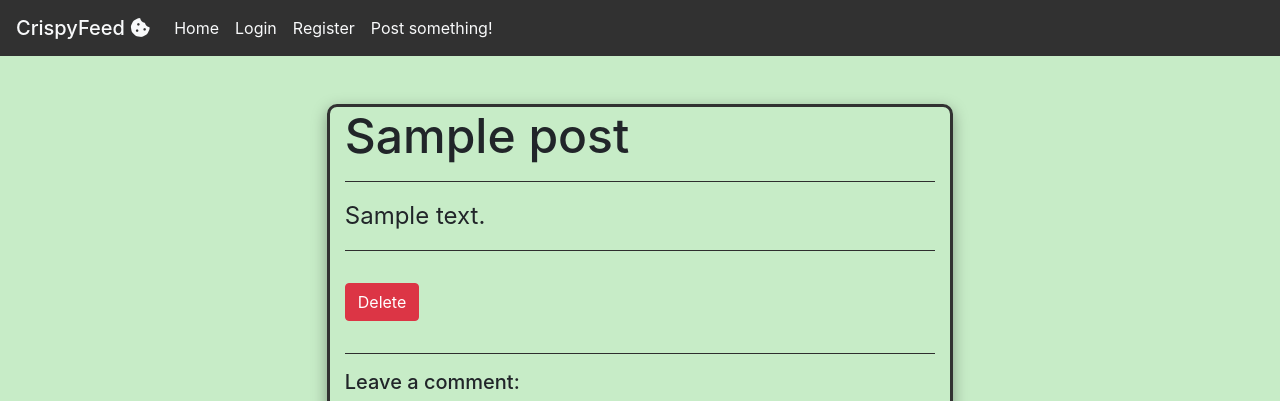
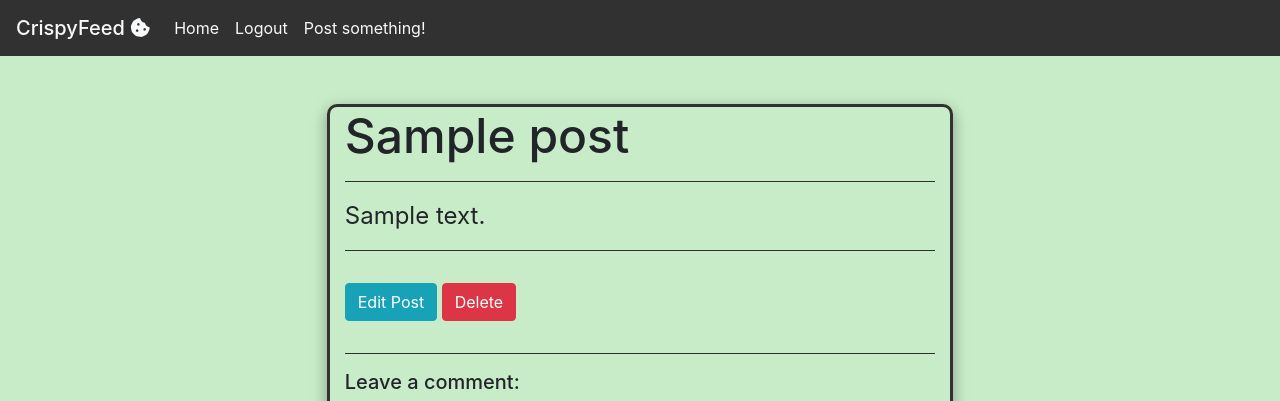
Before and after one commit to Vaugert/Crispy-feed, a Django app: page /post_details/1 in a window 1280 px wide. Shown: the top 401 px of the page. Run offline with Django 3.2, Linux system fonts and the light colour scheme; a user stored in the database is signed in; tables that the repository leaves empty hold one stand-in row (values such as "Sample post"); some libraries are stand-ins or nearby versions.

Commit message:
wire up sign in and register pages

```diff
--- a/CrispyFeed/settings.py
+++ b/CrispyFeed/settings.py
@@ -55,8 +55,8 @@ INSTALLED_APPS = [
 
 SITE_ID = 1
 
-LOGIN_REDIRECT = '/'
-LOGOUT_REDIRECT = '/'
+LOGIN_REDIRECT_URL = '/'
+LOGOUT_REDIRECT_URL = '/'
 
 CRISPY_TEMPLATES_PACK = 'bootstrap4'
 
--- a/feed/urls.py
+++ b/feed/urls.py
@@ -1,6 +1,7 @@
 from django.urls import path, include
 from . import views
 from .models import Post
+
 
 urlpatterns = [
     path('post_details/<int:pk>', views.post_details, name='post_details'),
--- a/feed/views.py
+++ b/feed/views.py
@@ -1,4 +1,5 @@
 from django.shortcuts import render, redirect, get_object_or_404
+from django.core.paginator import Paginator
 from .models import Post, Comment
 from .forms import CommentForm, PostForm
 
@@ -6,12 +7,12 @@ from .forms import CommentForm, PostForm
 def home_screen(request):
     """Home Screen View"""
     posts = Post.objects.all()
+    paginate = Paginator(posts, 6)
     context = {
         'posts': posts
 
         }
     return render(request, 'index.html', context)
-
 
 
 def post_details(request, pk):
@@ -60,5 +61,16 @@ def create_post(request):
 def edit_post(request, pk):
     post = get_object_or_404(Post, pk=pk)
     if request.user == post.author:
-      if request.method == 'POST':
         form = PostForm(request.POST, instance=post)
+        if request.method == 'POST':
+            return redirect('post_details')
+
+    context = {
+        'form': form
+    }
+
+    return render(request, 'posts/edit_post.html')
+
+
+def post_like(request, pk):
+    post = get_object_or_404(Post, pk)
--- a/templates/base.html
+++ b/templates/base.html
@@ -25,6 +25,13 @@
                             Home
                         </a>
                     </li>
+                    {% if request.user.is_authenticated %}
+                    <li class="nav-item">
+                        <a href="{% url 'account_logout' %}" class="nav-link text-light">
+                            Logout
+                        </a>
+                    </li>
+                    {% else %}
                     <li class="nav-item">
                         <a href="{% url 'account_login' %}" class="nav-link text-light">
                             Login
@@ -35,6 +42,7 @@
                             Register
                         </a>
                     </li>
+                    {% endif %}
                     {% if request.user.is_authenticated %}
                     <li>
                         <a href="{% url 'create_post' %}" class="nav-link text-light">
--- a/templates/posts/post_details.html
+++ b/templates/posts/post_details.html
@@ -12,8 +12,10 @@
                 <hr>
                 <p id="post-content">{{ post.content }}</p>
                 <hr>
-                {% if request.user.is_authenticated %}
+                {% if post.author == request.user %}
+                <a href="{% url 'edit_post' post.pk %}" class="btn btn-info mt-3 mb-3">Edit Post</a>
                 <a href="{% url 'delete_post' post.pk %}" class="btn btn-danger mt-3 mb-3">Delete</a>
+
 
                 {% endif %}
                 <!--<div class="row">
```
Also changed, not shown: templates/posts/edit_post.html (+25 -0 lines).
